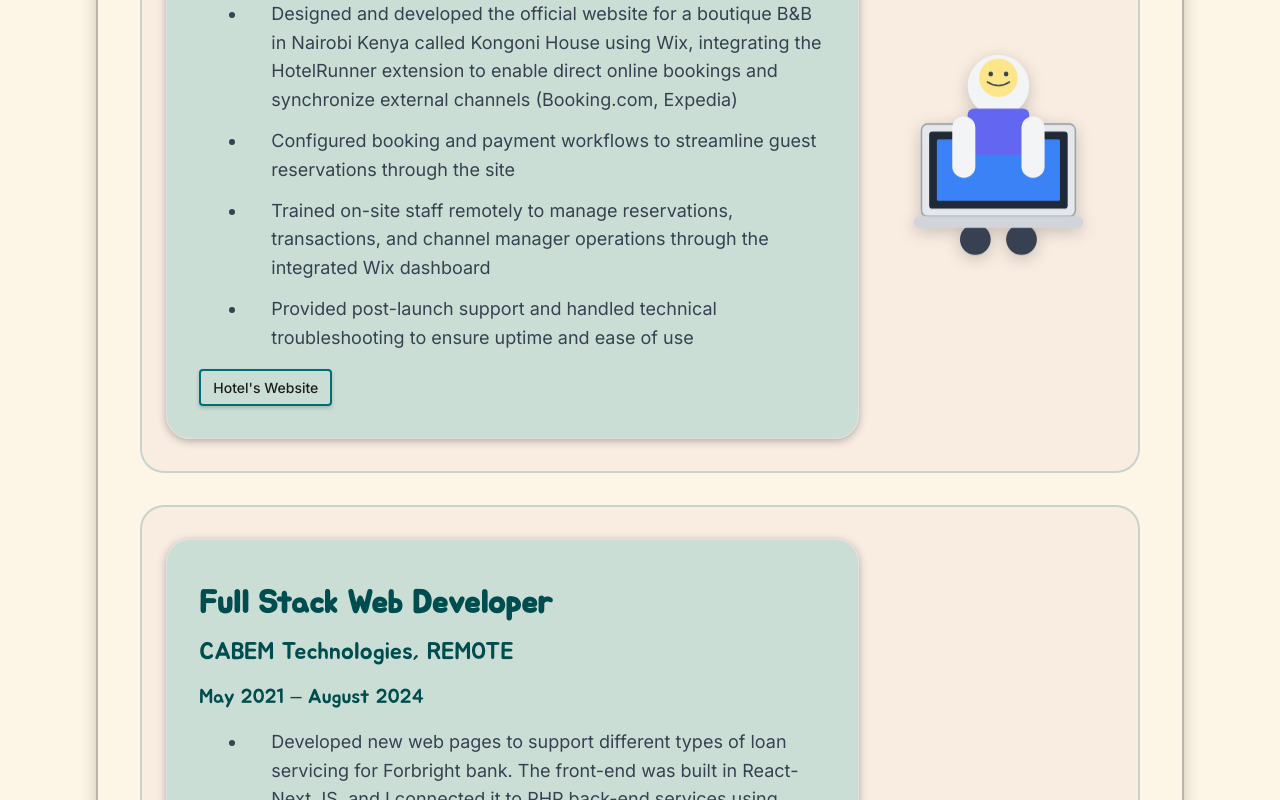
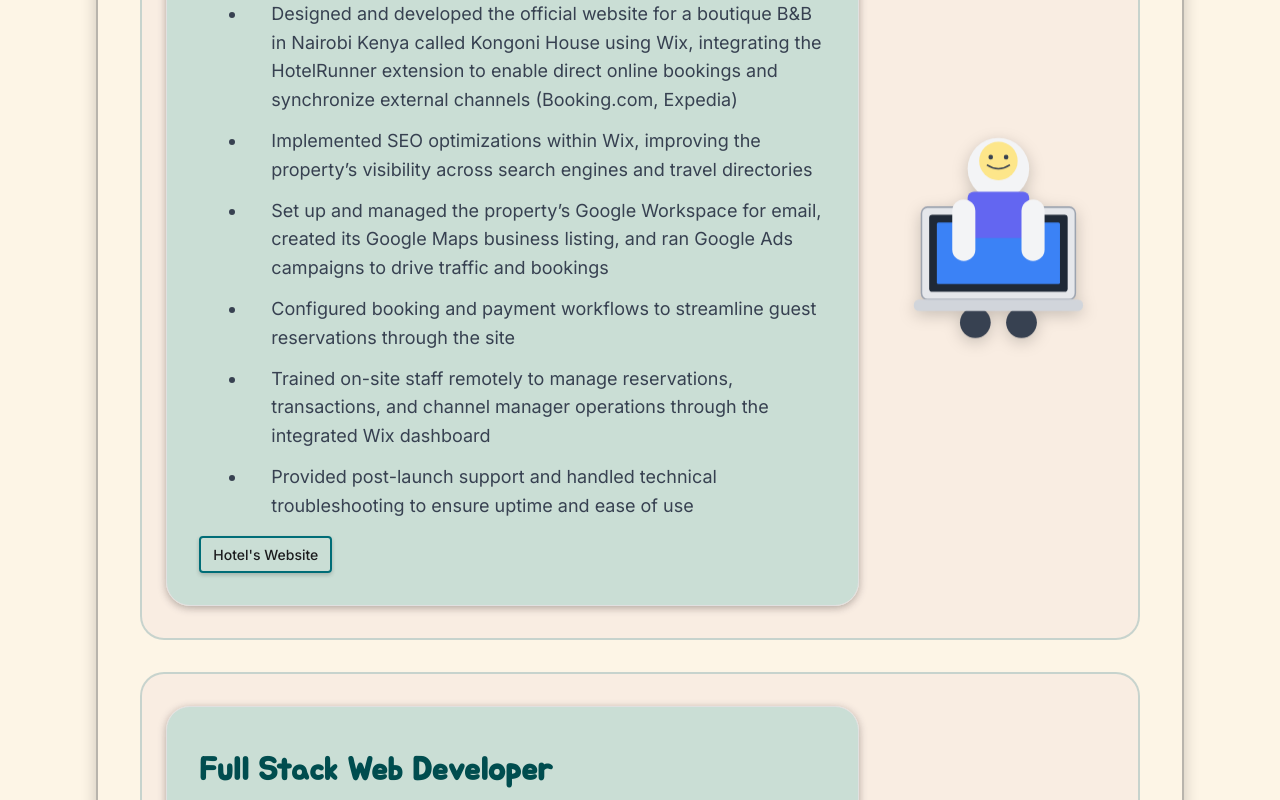
Before and after one commit to alexjordan98/portfoliowebsite, a Next.js app: page /resume in a window 1280 px wide. Shown: the part 1300-2100 px from the top of the page. Built offline with nearby package versions, Linux system fonts and the light colour scheme.

Commit message:
added new SEO bullets

```diff
--- a/src/components/resume/tabs/FullTimeJobsTab.tsx
+++ b/src/components/resume/tabs/FullTimeJobsTab.tsx
@@ -53,6 +53,8 @@ export default function FullTimeJobsTab({ className = '' }: FullTimeJobsTabProps
         tenureLength="September 2024 – May 2025"
         jobDescription={[
           "Designed and developed the official website for a boutique B&B in Nairobi Kenya called Kongoni House using Wix, integrating the HotelRunner extension to enable direct online bookings and synchronize external channels (Booking.com, Expedia)",
+          "Implemented SEO optimizations within Wix, improving the property’s visibility across search engines and travel directories",
+          "Set up and managed the property’s Google Workspace for email, created its Google Maps business listing, and ran Google Ads campaigns to drive traffic and bookings",
           "Configured booking and payment workflows to streamline guest reservations through the site",
           "Trained on-site staff remotely to manage reservations, transactions, and channel manager operations through the integrated Wix dashboard",
           "Provided post-launch support and handled technical troubleshooting to ensure uptime and ease of use",
--- a/src/components/resume/tabs/StartupsTab.tsx
+++ b/src/components/resume/tabs/StartupsTab.tsx
@@ -29,6 +29,8 @@ export default function StartupsTab({ className = '' }: StartupsTabProps) {
         jobDescription={[
           "Azhar Apparel is the name of an ecommerce clothing startup that I started with a fellow student using Northeastern’s business incubator called IDEA",
           "Designed the company’s Shopify webpage with one of my partners utilizing agile development methodology (HTML, liquid, CSS)",
+          "Implemented SEO and keyword optimization within Shopify and across social media platforms to improve visibility and organic reach",
+          "Set up and maintained the brand’s Google Workspace accounts, Google Analytics, and Google Ads campaigns to track engagement and drive sales",
           "Created a Facebook and Instagram (azhar_apparel_store) Store and helped develop a marketing strategy",
           "Sourced the clothes from Kenya and dealt with supply chain"
         ]}
```
